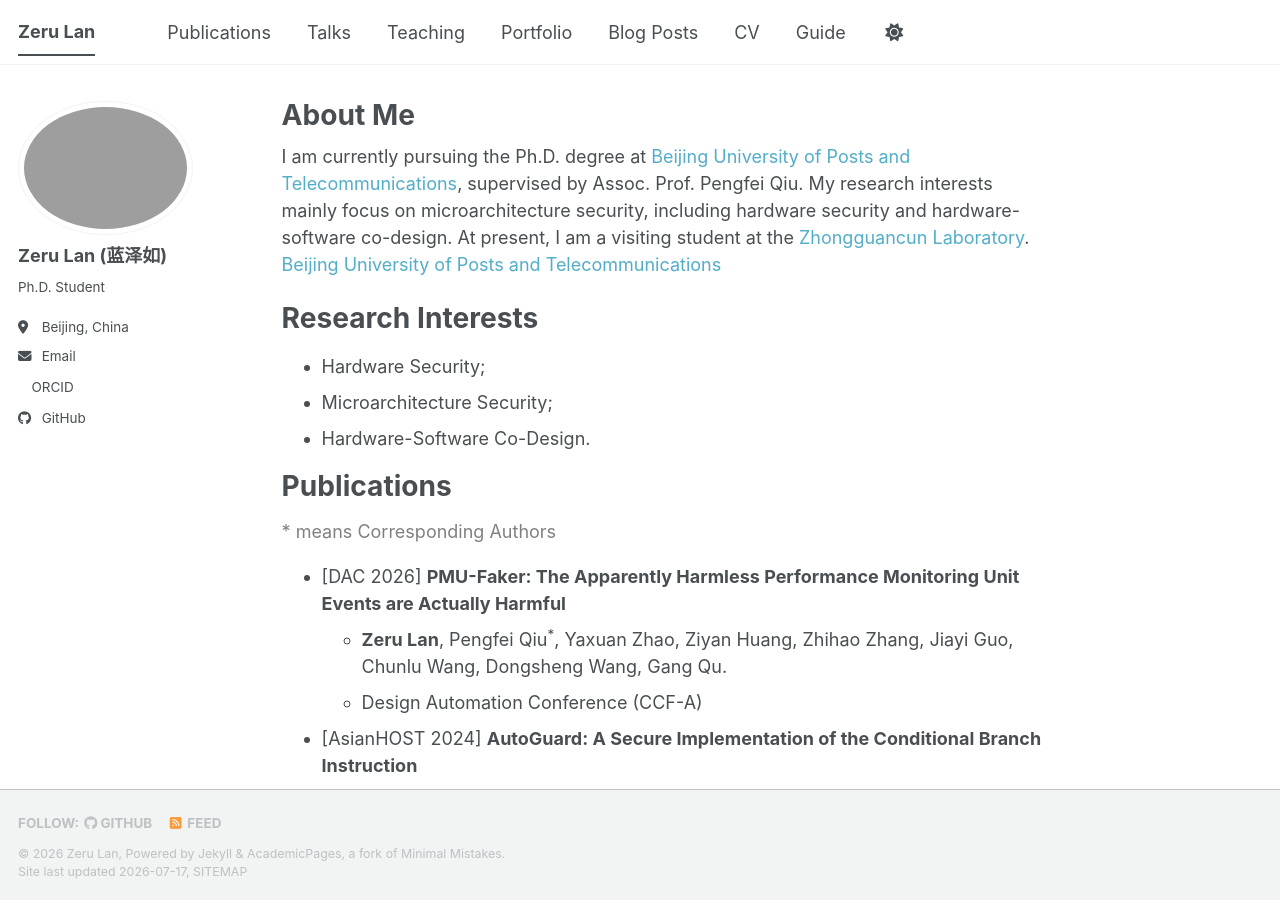
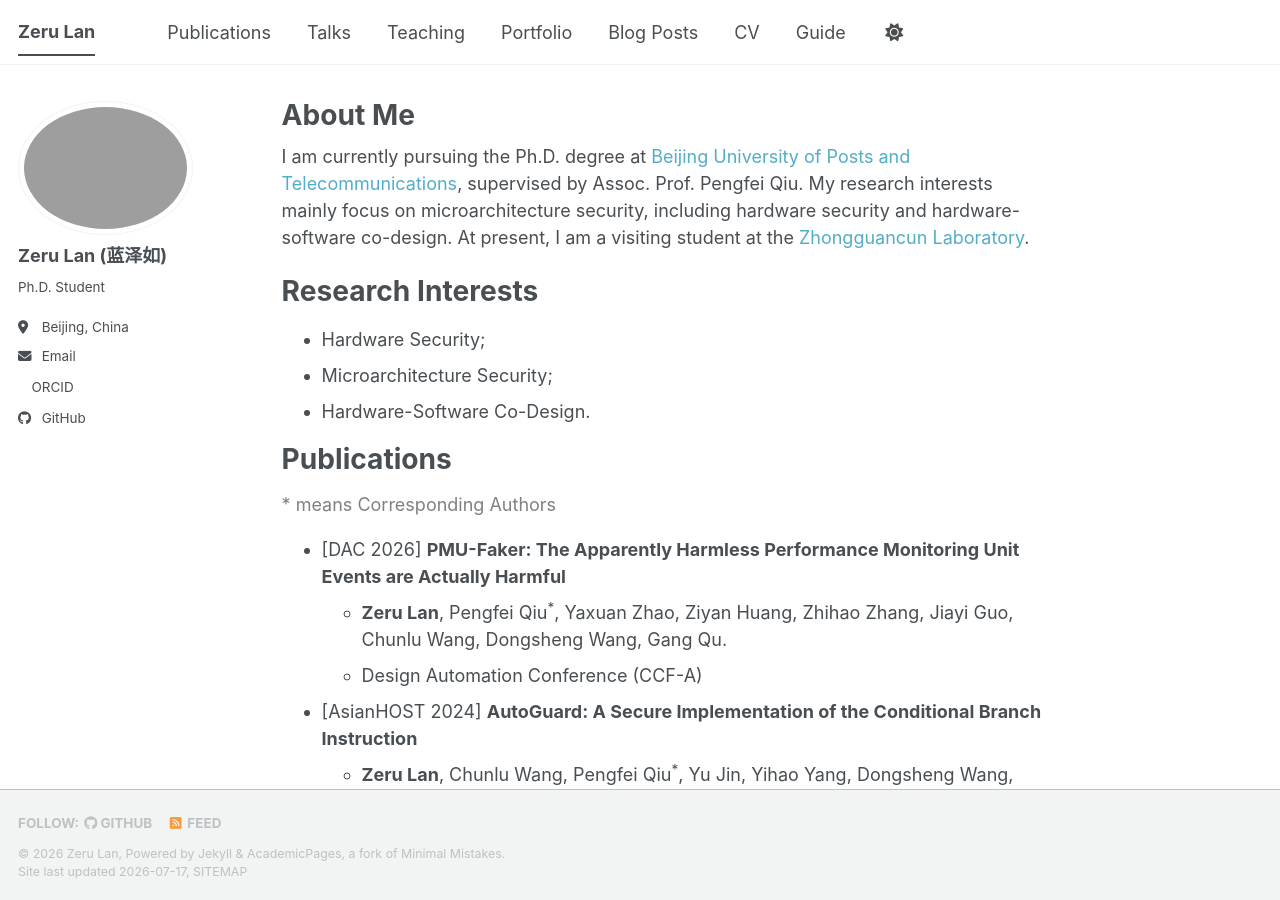
Before and after one commit to LanZeru/LanZeru.github.io, a Jekyll site: the page built from _pages/about.md, in a window 1280 px wide and 900 px high. Built offline with Jekyll 4.4.1, drawn with Linux system fonts in a browser that asks for light colours; a style sheet for code colours, icons or effects is not loaded.

Commit message:
Update about.md

```diff
--- a/_pages/about.md
+++ b/_pages/about.md
@@ -8,7 +8,6 @@ redirect_from:
 ---
 
 I am currently pursuing the Ph.D. degree at <a href="https://www.bupt.edu.cn" style="text-decoration:none;">Beijing University of Posts and Telecommunications</a>, supervised by Assoc. Prof. Pengfei Qiu. My research interests mainly focus on microarchitecture security, including hardware security and hardware-software co-design. At present, I am a visiting student at the <a href="" style="text-decoration:none;">Zhongguancun Laboratory</a>.
-<a href="https://www.bupt.edu.cn" style="text-decoration:none;">Beijing University of Posts and Telecommunications</a>
 
 Research Interests
 =====
```
